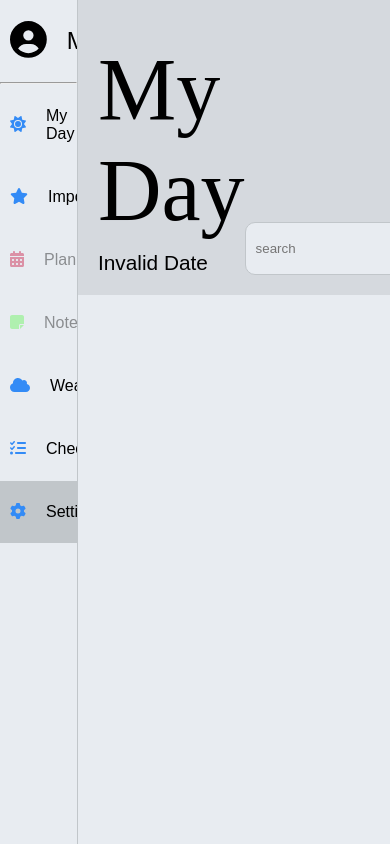
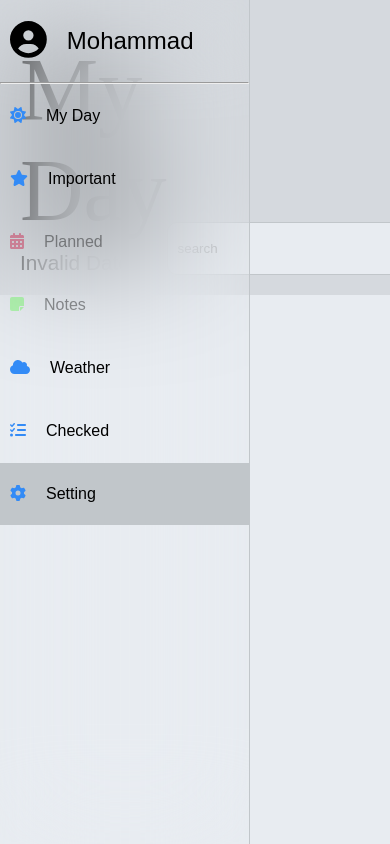
Before and after one commit to MohammadNourizadeh/taskManager3, a React (Vite) app in the folder front-end/: page /admin in a window 390 px wide. Built offline with nearby package versions, Linux system fonts and the light colour scheme; no server answers.

Commit message:
working on responsive design

```diff
--- a/front-end/src/layout/admin/styles/Admin.module.scss
+++ b/front-end/src/layout/admin/styles/Admin.module.scss
@@ -1,6 +1,6 @@
 @use "../../../assets/styles/index.scss";
 
-$sidebarWidth: 20%;
+$sidebarWidth: 307px;
 $headerHeight: 35vh;
 
 .king {
@@ -62,3 +62,6 @@ $headerHeight: 35vh;
     }
   }
 }
+
+@import "./lgBreakPoint";
+@import "./mdBreakPoint";
--- a/front-end/src/layout/admin/styles/_lgBreakPoint.scss
+++ b/front-end/src/layout/admin/styles/_lgBreakPoint.scss
@@ -0,0 +1,10 @@
+$sidebarWidth: 250px;
+$headerHeight: 35vh;
+
+@media (max-width: 1100px) {
+  .king {
+    .sidebarPart {
+      width: $sidebarWidth;
+    }
+  }
+}
--- /dev/null
+++ b/front-end/src/layout/admin/styles/_mdBreakPoint.scss
@@ -0,0 +1,21 @@
+$sidebarWidth: 250px;
+
+@media (max-width: 950px) {
+  .king {
+    position: relative;
+
+    .sidebarPart {
+      position: absolute;
+      height: 100%;
+      top: 0px;
+      left: 0px;
+      width: $sidebarWidth;
+      z-index: 999;
+      backdrop-filter: blur(50px);
+    }
+
+    .headerAndOutletPart {
+      width: 100%;
+    }
+  }
+}
```
